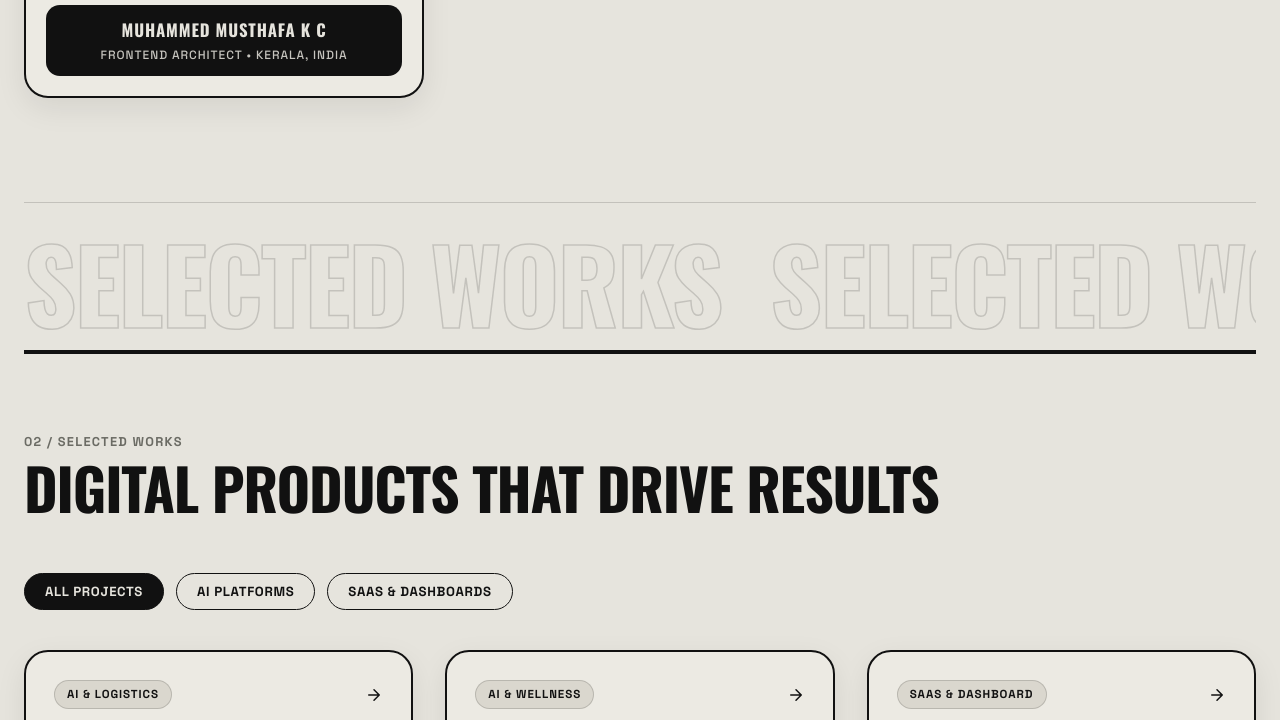
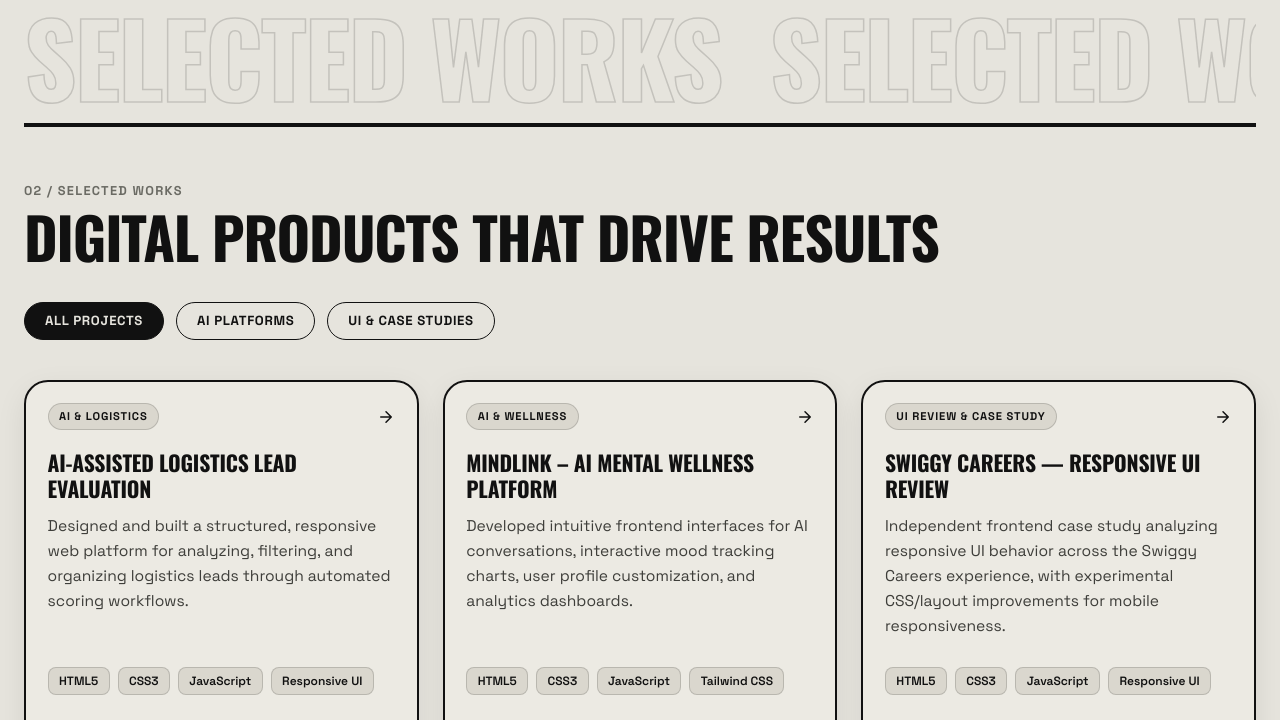
Before and after one commit to mohmusthafa10-oss/My-Portfolio, a plain HTML site: page index.html in a window 1280 px wide. Shown: the part 1694-2414 px from the top of the page. Drawn offline with nearby package versions, Linux system fonts and the light colour scheme.

Commit message:
UI case study

```diff
--- a/css/styles.css
+++ b/css/styles.css
@@ -611,12 +611,12 @@ button, input, textarea, select {
 
 /* --- Section Containers --- */
 .section-block {
-  padding: 5rem 0;
+  padding: 3.5rem 0;
   border-top: 2px solid var(--border-color);
 }
 
 .section-header {
-  margin-bottom: 3.5rem;
+  margin-bottom: 2.25rem;
   display: flex;
   flex-direction: column;
   gap: 0.5rem;
@@ -643,8 +643,8 @@ button, input, textarea, select {
 /* --- About Section --- */
 .about-grid {
   display: grid;
-  grid-template-columns: 400px 1fr;
-  gap: 4rem;
+  grid-template-columns: 280px 1fr;
+  gap: 3rem;
   align-items: start;
 }
 
@@ -653,13 +653,17 @@ button, input, textarea, select {
     grid-template-columns: 1fr;
     gap: 2.5rem;
   }
+  .profile-card-frame {
+    max-width: 280px;
+    margin: 0 auto;
+  }
 }
 
 .profile-card-frame {
   background: var(--bg-card);
   border: 2px solid var(--border-color);
   border-radius: var(--radius-lg);
-  padding: 1.25rem;
+  padding: 0.85rem;
   box-shadow: var(--shadow-md);
   position: relative;
 }
@@ -670,7 +674,7 @@ button, input, textarea, select {
   border-radius: var(--radius-md);
   overflow: hidden;
   border: 1px solid var(--border-color);
-  margin-bottom: 1.25rem;
+  margin-bottom: 0.75rem;
   background: var(--bg-surface);
 }
 
@@ -688,12 +692,12 @@ button, input, textarea, select {
 
 .profile-meta-badge {
   text-align: center;
-  padding: 0.75rem;
+  padding: 0.55rem 0.5rem;
   background: var(--text-primary);
   color: var(--bg-canvas);
   border-radius: var(--radius-md);
   font-family: var(--font-display);
-  font-size: 1.05rem;
+  font-size: 0.88rem;
   font-weight: 700;
   letter-spacing: 0.05em;
   text-transform: uppercase;
@@ -701,11 +705,11 @@ button, input, textarea, select {
 
 .profile-role-sub {
   font-family: var(--font-body);
-  font-size: 0.75rem;
+  font-size: 0.68rem;
   font-weight: 500;
   letter-spacing: 0.08em;
   opacity: 0.85;
-  margin-top: 0.2rem;
+  margin-top: 0.15rem;
   display: block;
 }
 
@@ -795,8 +799,8 @@ button, input, textarea, select {
 
 .projects-grid {
   display: grid;
-  grid-template-columns: repeat(auto-fill, minmax(360px, 1fr));
-  gap: 2rem;
+  grid-template-columns: repeat(auto-fill, minmax(320px, 1fr));
+  gap: 1.5rem;
 }
 
 @media (max-width: 640px) {
@@ -809,7 +813,7 @@ button, input, textarea, select {
   background: var(--bg-card);
   border: 2px solid var(--border-color);
   border-radius: var(--radius-lg);
-  padding: 1.75rem;
+  padding: 1.35rem;
   display: flex;
   flex-direction: column;
   justify-content: space-between;
@@ -827,15 +831,15 @@ button, input, textarea, select {
   display: flex;
   align-items: center;
   justify-content: space-between;
-  margin-bottom: 1.5rem;
+  margin-bottom: 1.25rem;
 }
 
 .project-category-badge {
-  font-size: 0.725rem;
+  font-size: 0.7rem;
   font-weight: 700;
   letter-spacing: 0.08em;
   text-transform: uppercase;
-  padding: 0.3rem 0.75rem;
+  padding: 0.25rem 0.65rem;
   border-radius: var(--radius-pill);
   border: 1px solid var(--border-subtle);
   background: var(--bg-surface);
@@ -843,13 +847,13 @@ button, input, textarea, select {
 
 .project-card-title {
   font-family: var(--font-display);
-  font-size: 1.65rem;
+  font-size: 1.35rem;
   font-weight: 700;
-  line-height: 1.15;
+  line-height: 1.2;
   letter-spacing: -0.01em;
   text-transform: uppercase;
   color: var(--text-primary);
-  margin-bottom: 0.85rem;
+  margin-bottom: 0.75rem;
 }
 
 .project-card-desc {
--- a/index.html
+++ b/index.html
@@ -181,7 +181,7 @@
                     <div class="project-filters" id="project-filters">
                         <button type="button" class="filter-btn active" data-filter="all">All Projects</button>
                         <button type="button" class="filter-btn" data-filter="ai">AI Platforms</button>
-                        <button type="button" class="filter-btn" data-filter="saas">SaaS & Dashboards</button>
+                        <button type="button" class="filter-btn" data-filter="ui">UI & Case Studies</button>
                     </div>
 
                     <div class="projects-grid" id="projects-grid">
--- a/js/main.js
+++ b/js/main.js
@@ -60,8 +60,8 @@ document.addEventListener('DOMContentLoaded', () => {
       title: 'AI-Assisted Logistics Lead Evaluation',
       description: 'Designed and built a structured, responsive web platform for analyzing, filtering, and organizing logistics leads through automated scoring workflows.',
       tags: ['HTML5', 'CSS3', 'JavaScript', 'Responsive UI'],
-      demoUrl: '#',
-      codeUrl: '#'
+      demoUrl: 'https://github.com/mohmusthafa10-oss/AI-assisted-Logistics-lead-evaluation',
+      codeUrl: 'https://github.com/mohmusthafa10-oss/AI-assisted-Logistics-lead-evaluation'
     },
     {
       id: 2,
@@ -70,18 +70,18 @@ document.addEventListener('DOMContentLoaded', () => {
       title: 'MindLink – AI Mental Wellness Platform',
       description: 'Developed intuitive frontend interfaces for AI conversations, interactive mood tracking charts, user profile customization, and analytics dashboards.',
       tags: ['HTML5', 'CSS3', 'JavaScript', 'Tailwind CSS'],
-      demoUrl: '#',
-      codeUrl: '#'
+      demoUrl: 'https://github.com/mohmusthafa10-oss/MindLink',
+      codeUrl: 'https://github.com/mohmusthafa10-oss/MindLink'
     },
     {
       id: 3,
-      category: 'saas',
-      categoryName: 'SAAS & DASHBOARD',
-      title: 'Boutique Management SaaS Platform',
-      description: 'Created a comprehensive frontend suite for boutique owners to seamlessly track products, inventory levels, order pipelines, and customer metrics.',
-      tags: ['HTML5', 'CSS3', 'JavaScript', 'Dashboard UI'],
-      demoUrl: '#',
-      codeUrl: '#'
+      category: 'ui',
+      categoryName: 'UI REVIEW & CASE STUDY',
+      title: 'Swiggy Careers — Responsive UI Review',
+      description: 'Independent frontend case study analyzing responsive UI behavior across the Swiggy Careers experience, with experimental CSS/layout improvements for mobile responsiveness.',
+      tags: ['HTML5', 'CSS3', 'JavaScript', 'Responsive UI'],
+      demoUrl: 'https://github.com/mohmusthafa10-oss/swiggy-careers-responsive-ui-review',
+      codeUrl: 'https://github.com/mohmusthafa10-oss/swiggy-careers-responsive-ui-review'
     }
   ];
 
@@ -115,8 +115,8 @@ document.addEventListener('DOMContentLoaded', () => {
             ${project.tags.map(tag => `<span class="tech-tag-chip">${tag}</span>`).join('')}
           </div>
           <div class="project-links">
-            <a href="${project.demoUrl}" class="btn-project-link">
-              <span>View Case Study</span>
+            <a href="${project.demoUrl}" target="_blank" rel="noopener noreferrer" class="btn-project-link">
+              <span>View Repository</span>
               <svg width="14" height="14" fill="none" stroke="currentColor" viewBox="0 0 24 24">
                 <path stroke-linecap="round" stroke-linejoin="round" stroke-width="2" d="M10 6H6a2 2 0 00-2 2v10a2 2 0 002 2h10a2 2 0 002-2v-4M14 4h6m0 0v6m0-6L10 14" />
               </svg>
```
